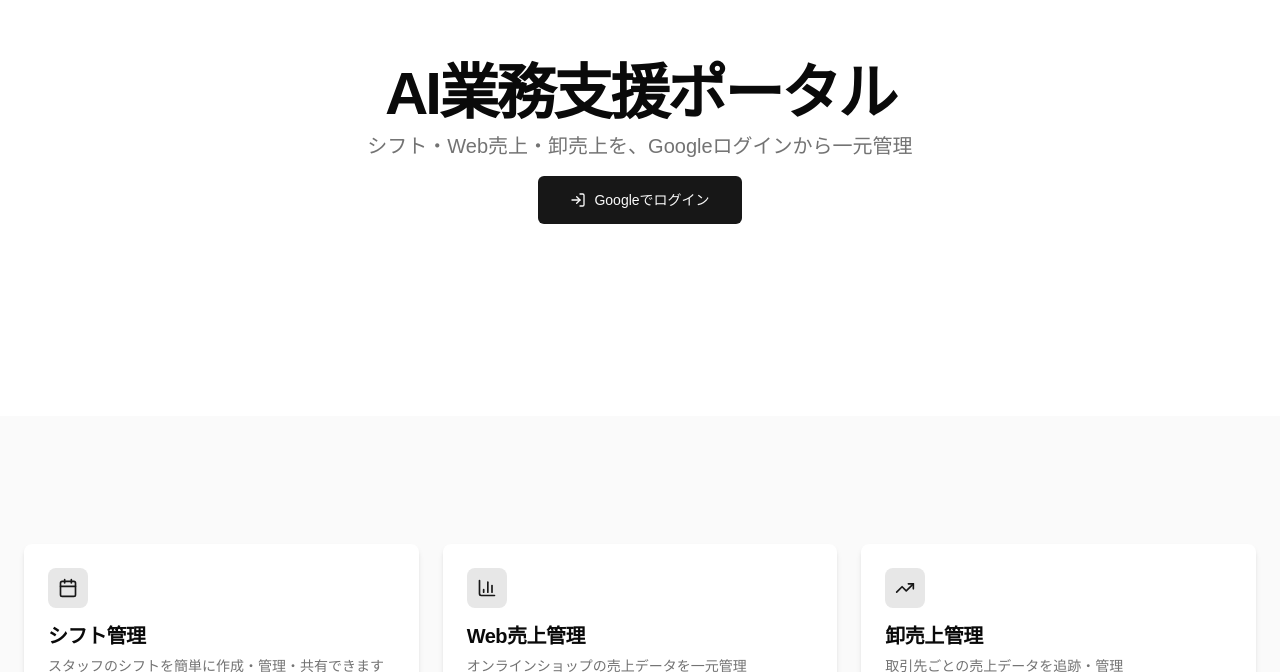
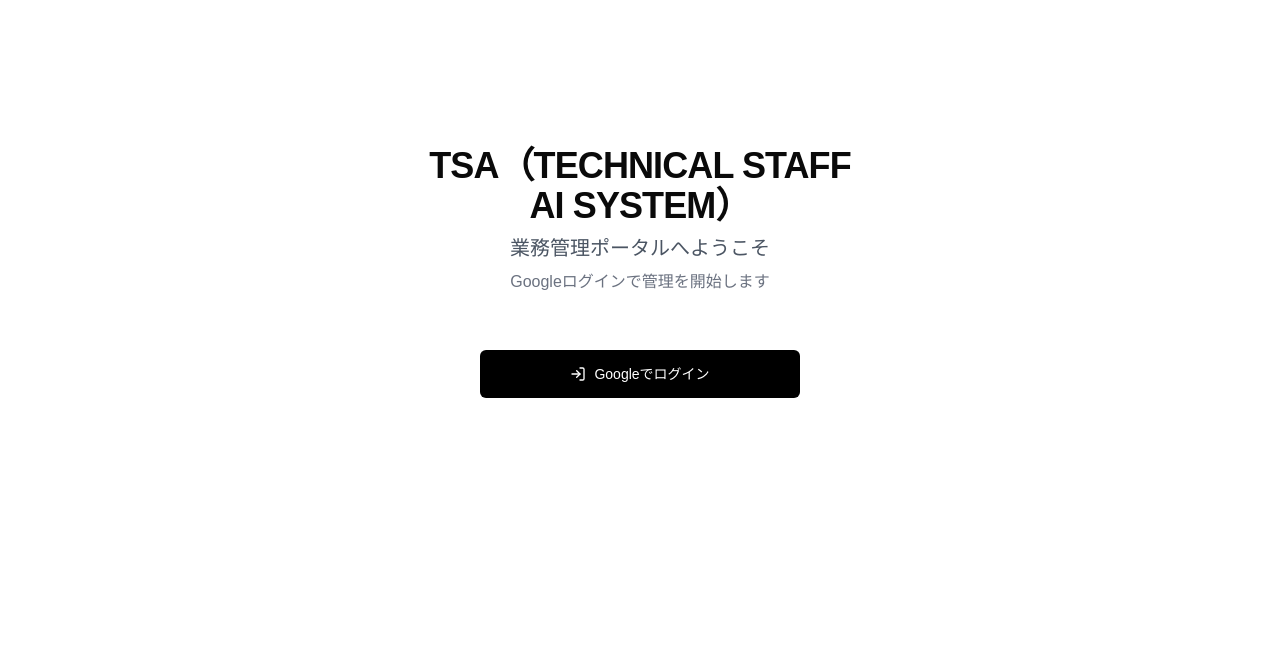
Before and after one commit to hajiox/TSA, a Next.js app: page / in a window 1280 px wide. Shown: the part 128-800 px from the top of the page. Built offline with nearby package versions, Linux system fonts and the light colour scheme.

Commit message:
feat: create centered login page with Google login
Add TSA login page with title, subtitles, and Google button

Co-authored-by: null <198845592+hajiox@users.noreply.github.com>

```diff
--- a/app/page.tsx
+++ b/app/page.tsx
@@ -1,5 +1,5 @@
-import DashboardLanding from "../dashboard-landing"
+import LoginPage from "../login-page"
 
 export default function Page() {
-  return <DashboardLanding />
+  return <LoginPage />
 }
--- /dev/null
+++ b/login-page.tsx
@@ -0,0 +1,26 @@
+import { Button } from "@/components/ui/button"
+import { LogIn } from "lucide-react"
+
+export default function LoginPage() {
+  return (
+    <div className="flex min-h-screen flex-col items-center justify-center bg-white p-4">
+      <div className="w-full max-w-md space-y-8 text-center">
+        <div className="space-y-2">
+          <h1 className="text-3xl font-bold tracking-tight sm:text-4xl">TSA（TECHNICAL STAFF AI SYSTEM）</h1>
+          <p className="text-xl text-gray-600">業務管理ポータルへようこそ</p>
+          <p className="text-gray-500">Googleログインで管理を開始します</p>
+        </div>
+
+        <div className="pt-6">
+          <Button
+            size="lg"
+            className="h-12 px-8 bg-black hover:bg-gray-800 text-white w-full max-w-xs mx-auto flex items-center justify-center gap-2"
+          >
+            <LogIn className="h-5 w-5" />
+            Googleでログイン
+          </Button>
+        </div>
+      </div>
+    </div>
+  )
+}
```
